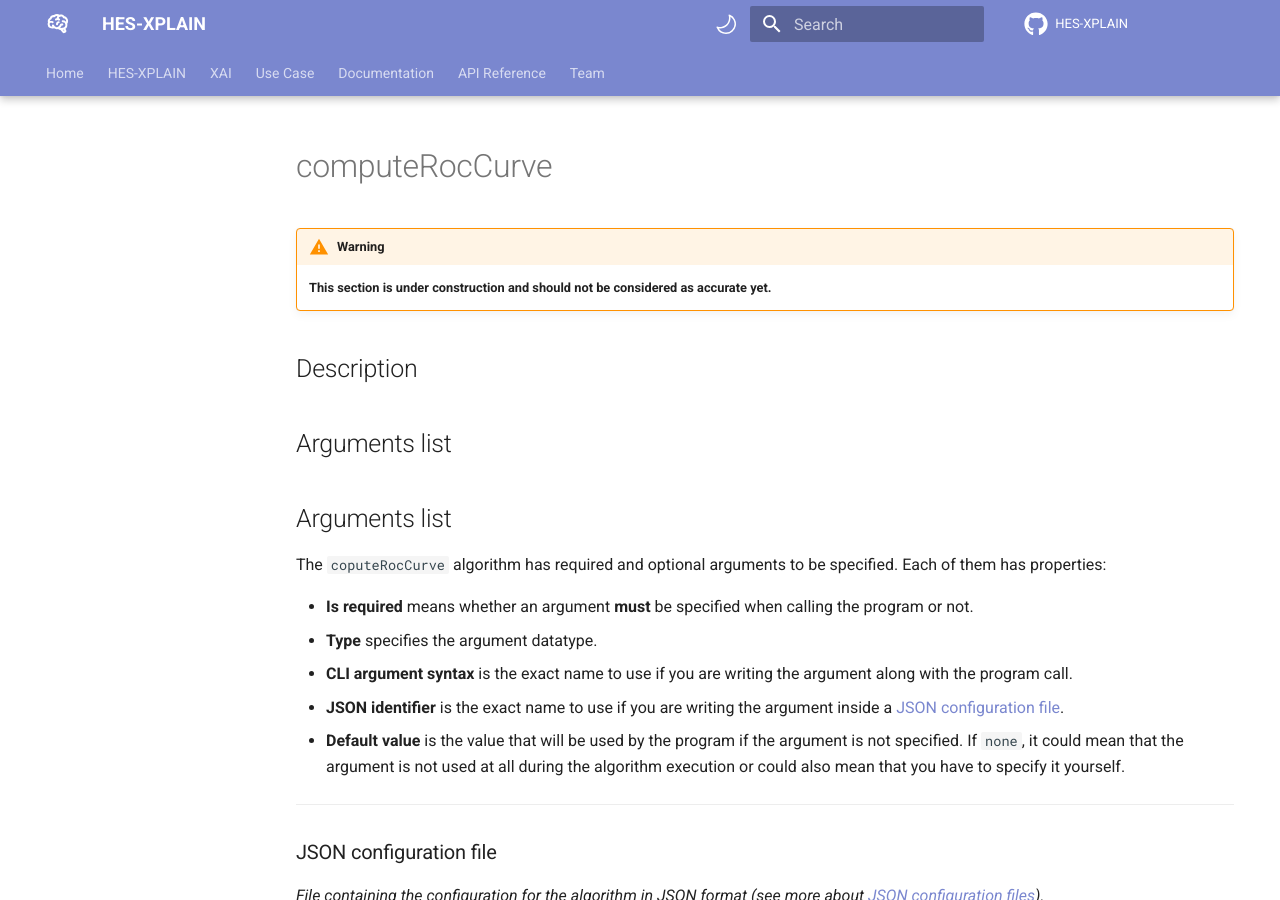
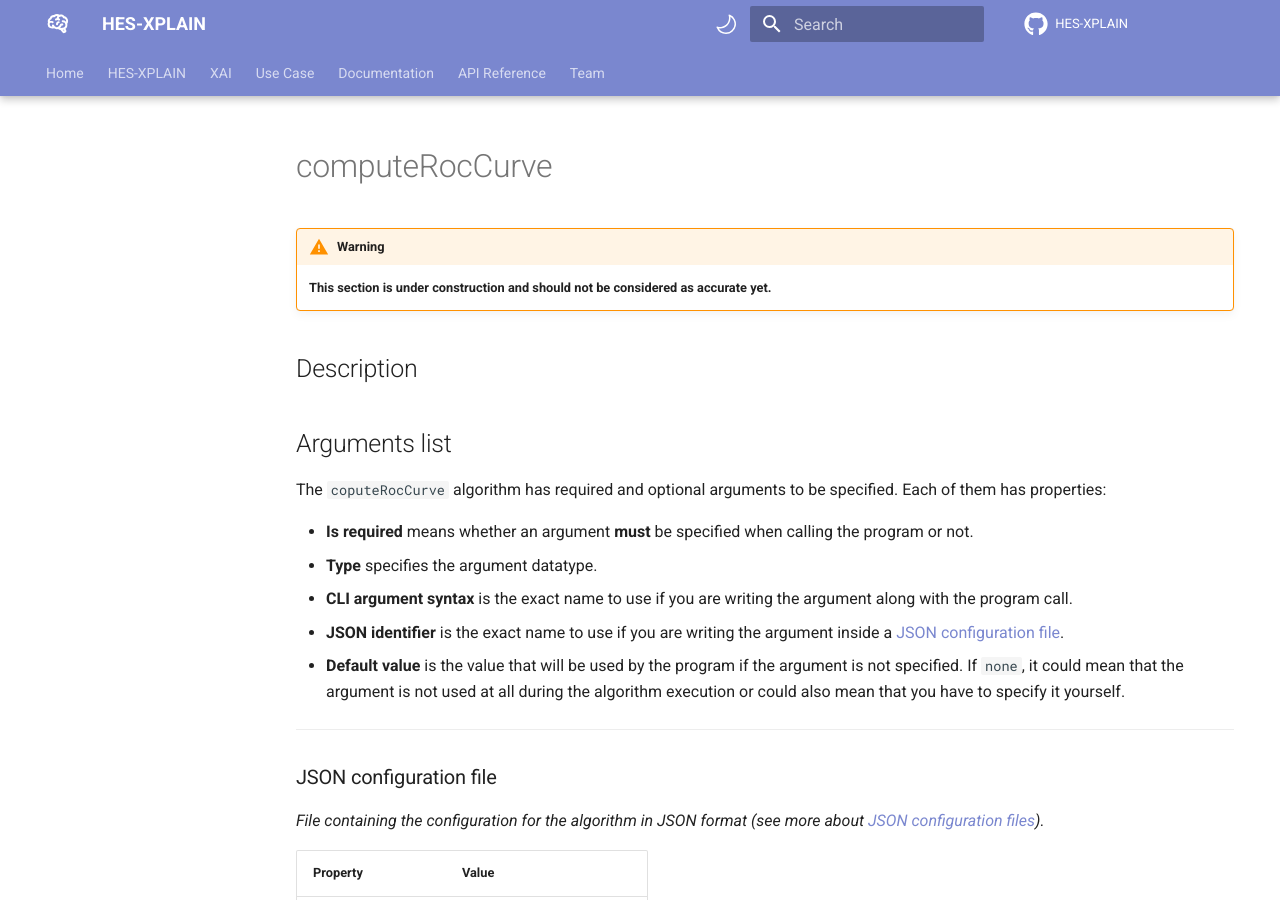
Before and after one commit to HES-XPLAIN/hes-xplain.github.io, an MkDocs documentation site: the page built from docs/documentation/algorithms/training-methods/computeroccurve.md, in a window 1280 px wide and 900 px high. Built offline with MkDocs 1.6.1 and Material for MkDocs 9.7.7, drawn with Linux system fonts in a browser that asks for light colours; comment, search, counter and statistics services are not loaded.

Commit message:
Fix typo

```diff
--- a/docs/documentation/algorithms/training-methods/computeroccurve.md
+++ b/docs/documentation/algorithms/training-methods/computeroccurve.md
@@ -5,7 +5,6 @@
 
 ## Description
 
-## Arguments list
 ## Arguments list
 The `coputeRocCurve` algorithm has required and optional arguments to be specified. Each of them has properties:
 
```
